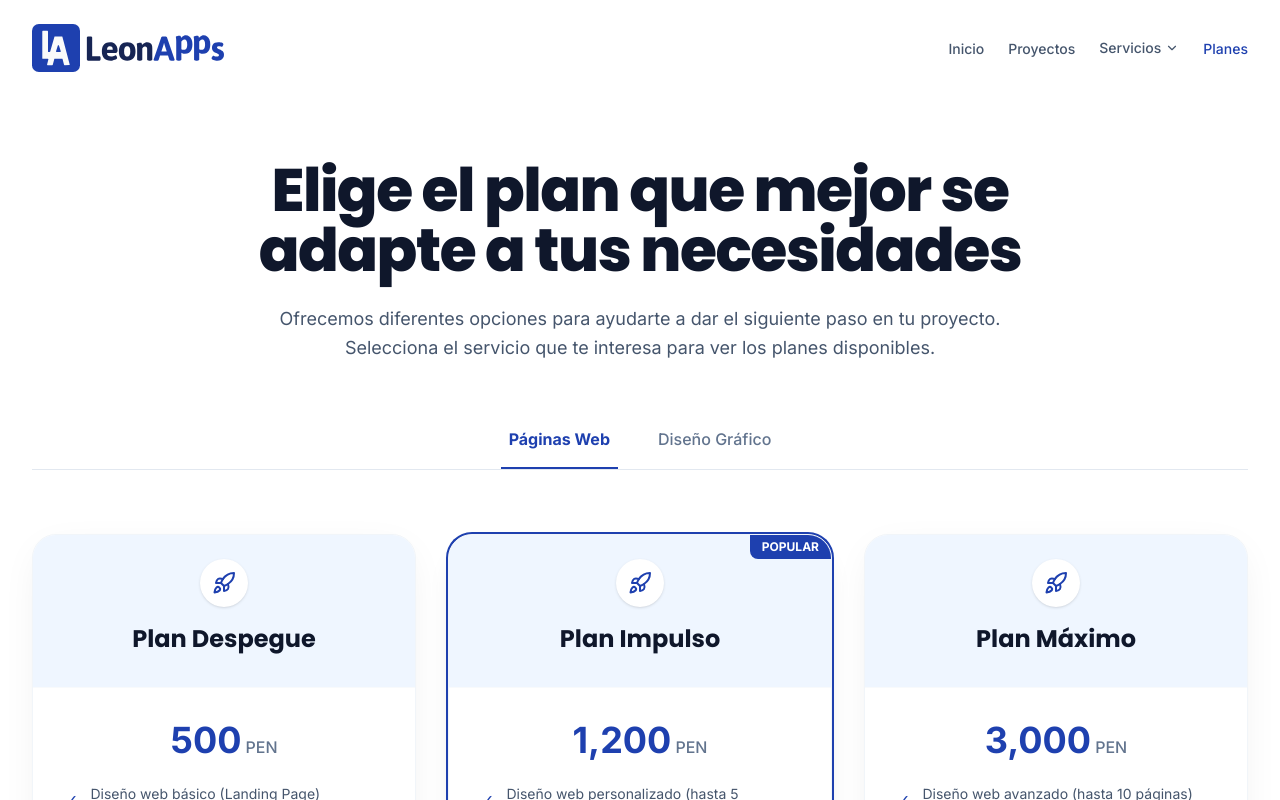
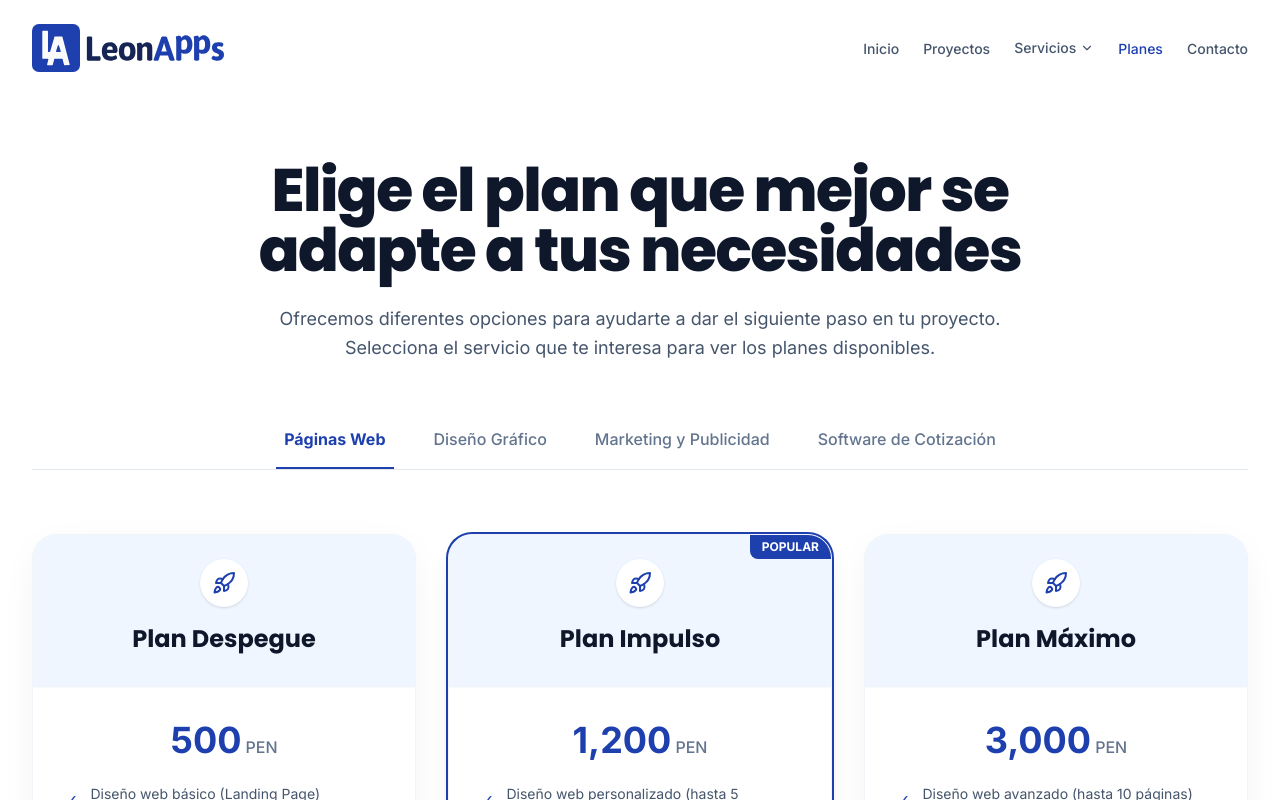
Before and after one commit to leonapp1/LeonApps.v1, a React (Vite) app: page /planes in a window 1280 px wide. Shown: the top 800 px of the page. Built offline with nearby package versions, Linux system fonts and the light colour scheme.

Commit message:
Correction fyles in reac

```diff
--- a/src/components/organisms/Navbar.jsx
+++ b/src/components/organisms/Navbar.jsx
@@ -13,6 +13,7 @@ const navLinks = [
   { name: 'Proyectos', path: '/proyectos' },
   { name: 'Servicios', path: '/servicios', hasSubmenu: true },
   { name: 'Planes', path: '/planes' },
+  { name: 'Contacto', path: '/contacto' },
 ];
 
 export const Navbar = () => {
--- a/src/data/plans.js
+++ b/src/data/plans.js
@@ -91,6 +91,122 @@ export const plansData = [
 					"Archivos editables (AI, EPS)",
 					"Derechos de uso comercial",
 				],
+				isPopular: true,
+			},
+			{
+				title: "Branding Total",
+				price: "1,500",
+				description:
+					"La solución completa para empresas que buscan una imagen corporativa de alto impacto.",
+				features: [
+					"Diseño de Logotipo (5 propuestas)",
+					"Manual de marca completo",
+					"Papelería corporativa completa",
+					"Plantillas para redes sociales",
+					"Archivos fuente editables",
+					"Asesoría de imagen",
+					"Derechos de uso total",
+				],
+			},
+		],
+	},
+	{
+		id: "marketing-publicidad",
+		serviceName: "Marketing y Publicidad",
+		color: "marketing",
+		plans: [
+			{
+				title: "Social Starter",
+				price: "600",
+				description:
+					"Gestión básica de redes sociales para mantener tu marca activa.",
+				features: [
+					"Gestión de 2 redes sociales (FB/IG)",
+					"8 publicaciones mensuales",
+					"Diseño gráfico de posts",
+					"Respuesta a comentarios básica",
+					"Reporte mensual simple",
+				],
+			},
+			{
+				title: "Social Growth",
+				price: "1,200",
+				description:
+					"Estrategia de crecimiento acelerado para captar nuevos clientes.",
+				features: [
+					"Gestión de 3 redes sociales",
+					"15 publicaciones mensuales",
+					"4 historias semanales",
+					"Gestión de campañas de publicidad (Ads)",
+					"Community Management activo",
+					"Reporte mensual detallado",
+				],
+				isPopular: true,
+			},
+			{
+				title: "Dominio Total",
+				price: "2,500",
+				description:
+					"Estrategia 360° para marcas que quieren liderar su mercado.",
+				features: [
+					"Gestión de todas las redes sociales",
+					"Publicaciones diarias",
+					"Creación de contenido en video (Reels/TikTok)",
+					"Campañas avanzadas de Google & Meta Ads",
+					"Email Marketing",
+					"Asesoría estratégica quincenal",
+					"Reportes en tiempo real",
+				],
+			},
+		],
+	},
+	{
+		id: "software-cotizacion",
+		serviceName: "Software de Cotización",
+		color: "software",
+		plans: [
+			{
+				title: "Licencia Mensual",
+				price: "150",
+				description:
+					"Acceso completo a la plataforma con pago flexible mes a mes.",
+				features: [
+					"Usuarios ilimitados",
+					"Cotizaciones ilimitadas",
+					"Envío automático de correos",
+					"Base de datos de clientes",
+					"Soporte por email",
+					"Actualizaciones incluidas",
+				],
+			},
+			{
+				title: "Licencia Anual",
+				price: "1,500",
+				description:
+					"Ahorra 2 meses pagando el año completo. Ideal para negocios establecidos.",
+				features: [
+					"Todo lo del plan mensual",
+					"Descuento de 2 meses",
+					"Dominio personalizado",
+					"Soporte prioritario 24/7",
+					"Capacitación inicial para el equipo",
+					"Configuración asistida",
+				],
+				isPopular: true,
+			},
+			{
+				title: "Enterprise / A Medida",
+				price: "Consultar",
+				description:
+					"Soluciones personalizadas para grandes empresas con requerimientos específicos.",
+				features: [
+					"Funcionalidades a medida",
+					"Integración con ERP/CRM",
+					"Servidor dedicado",
+					"SLA garantizado",
+					"Gerente de cuenta dedicado",
+					"Auditoría de seguridad",
+				],
 			},
 		],
 	},
```
